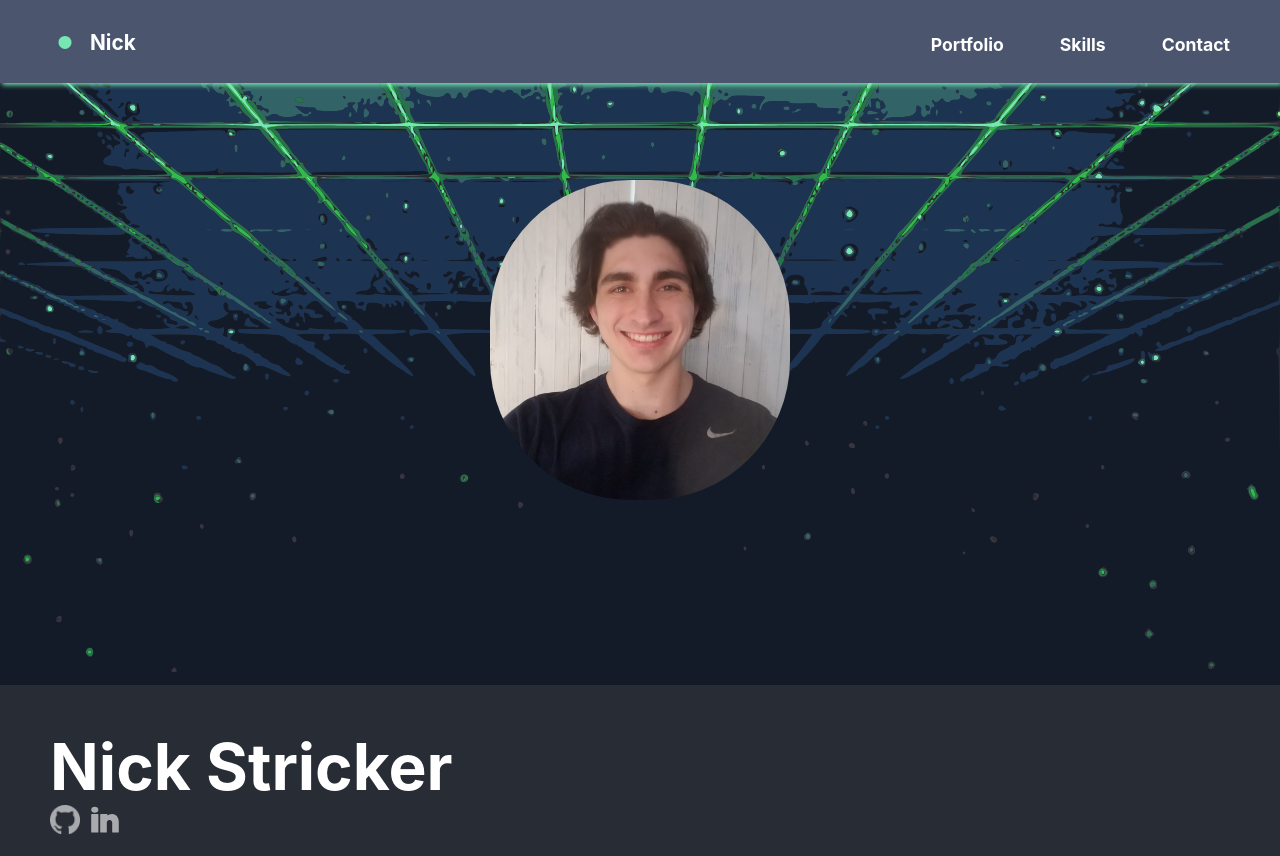
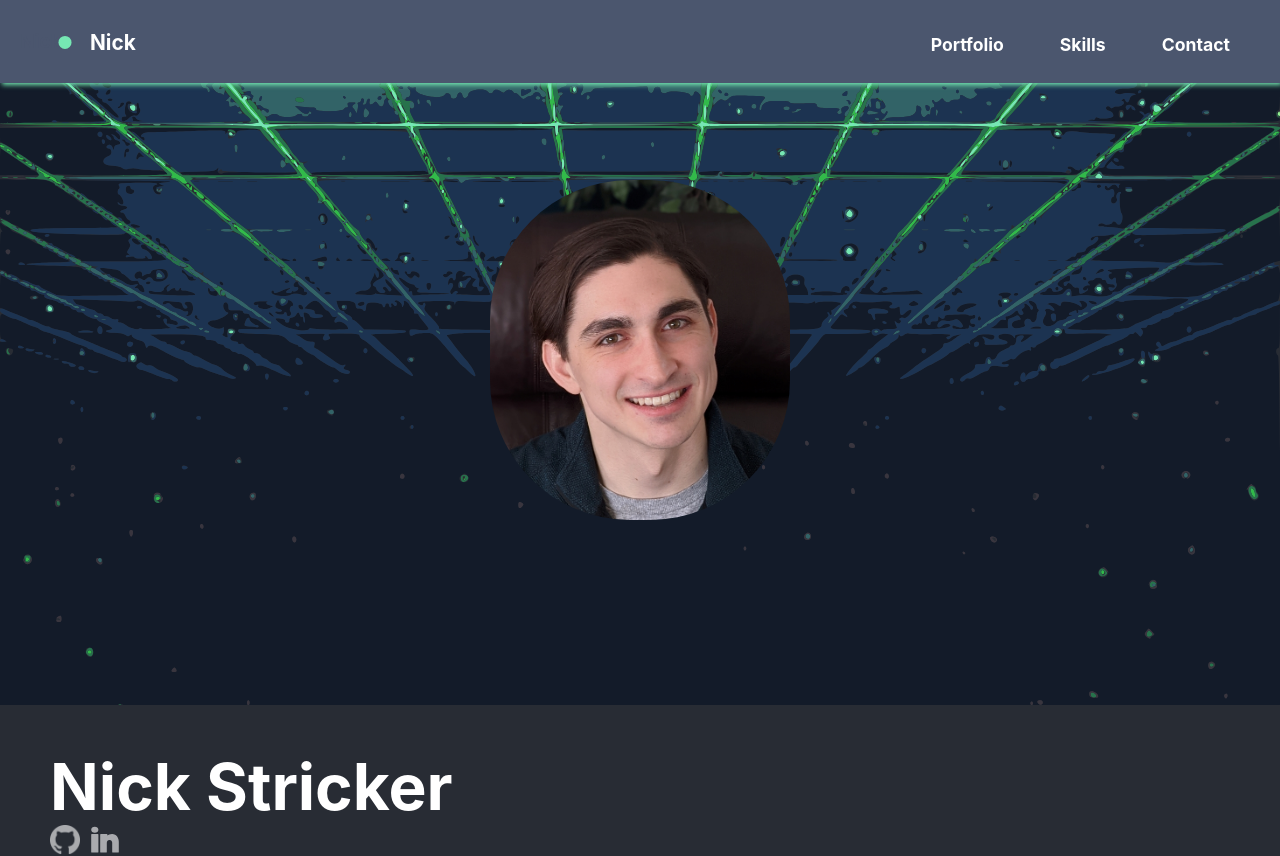
Before and after one commit to NickStrick/My-Portfolio, a React (Create React App) app in the folder portfolio/: page / in a window 1280 px wide. Shown: the top 856 px of the page. Built offline with nearby package versions, Linux system fonts and the light colour scheme; no server answers.

Commit message:
imported updated pfp

```diff
--- a/portfolio/src/components/Home.js
+++ b/portfolio/src/components/Home.js
@@ -3,7 +3,6 @@ import './Home.scss';
 import gitLogo from '../images/GitHub-Mark-Light-64px.png';
 import linkedin from '../images/linkedin-2.svg';
 import mail from '../images/mail-100.png';
-import Pfp from '../images/pfp.jpg';
 
 const Home = () => {
     const [sumBtn, setBtn] = useState(`sumBtn sumBtnClose`)
@@ -31,7 +30,7 @@ const Home = () => {
                 <h1>Nick Stricker</h1>
                 <div className='social-icons'>
                     <img src={gitLogo} className='gitLogo git' target="_blank" onClick={() => window.open('https://github.com/NickStrick')} />
-                    <img src={linkedin} className='gitLogo linkedin' target="_blank" onClick={() => window.open('https://www.linkedin.com/in/nick-stricker-1ba8a7192/')} />
+                    <img src={linkedin} className='gitLogo linkedin' target="_blank" onClick={() => window.open('https://www.linkedin.com/in/nick-stricker/')} />
                 </div>
             </div>
 
--- a/portfolio/src/components/HomePage.js
+++ b/portfolio/src/components/HomePage.js
@@ -6,13 +6,14 @@ import Contactinfo from './ContactInfo/Contactinfo.js';
 import SkillsSection from './skills/SkillsSection.js';
 
 import Pfp from '../images/pfp.jpg';
+import PfpThree from '../images/pfp3.jpg';
 
 const HomePage = (props) => {
 
     return (
         <React.Fragment>
             <div className='pfp-background'>
-                <img id='pfp' src={Pfp} alt='Nick S profile picture' />
+                <img id='pfp' src={PfpThree} alt='Nick S profile picture' />
             </div>
 
             <div className="container home-container">
```
